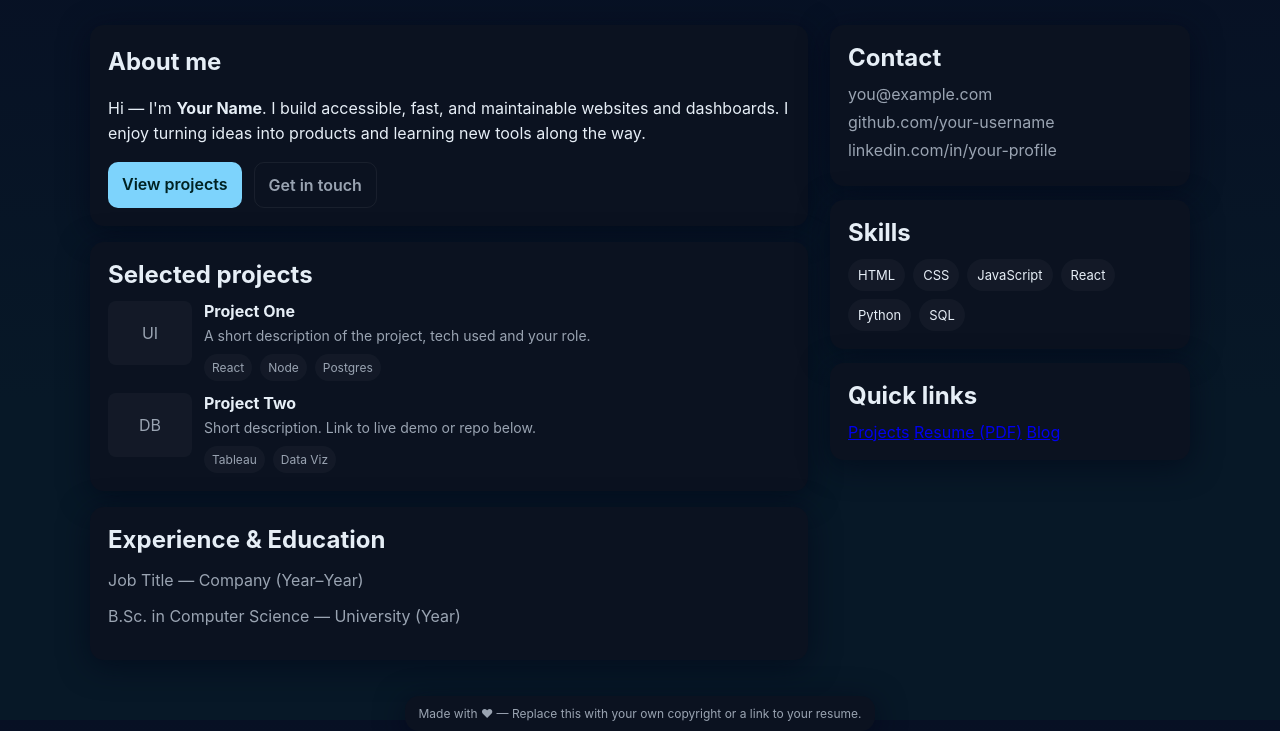
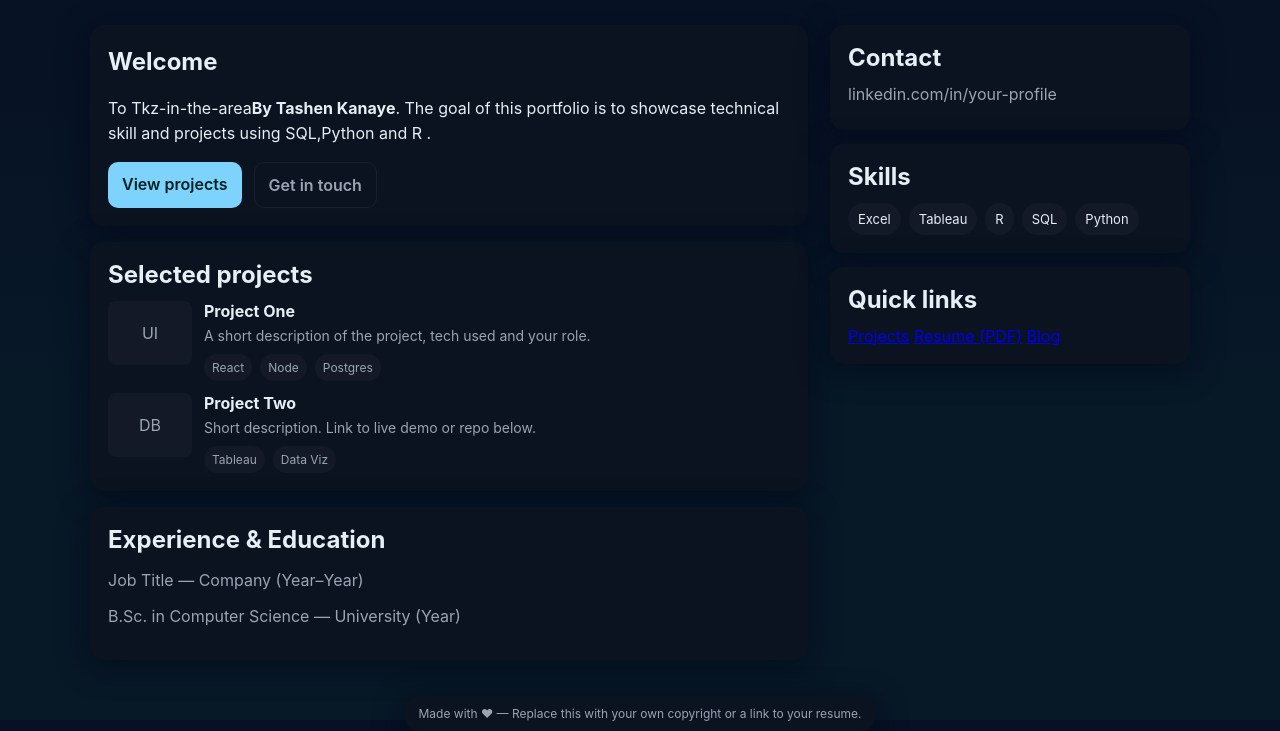
Before and after one commit to Tkz-in-the-area/Tkz-in-the-area.github.io, a plain HTML site: page index.html in a window 1280 px wide. Shown: the part 80-811 px from the top of the page. Drawn offline with Linux system fonts and the light colour scheme.

Commit message:
Update index.html

```diff
--- a/index.html
+++ b/index.html
@@ -3,7 +3,7 @@
 <head>
   <meta charset="utf-8" />
   <meta name="viewport" content="width=device-width,initial-scale=1" />
-  <title>Your Name — Portfolio</title>
+  <title>Tashen Kanaye — Portfolio</title>
   <meta name="description" content="Portfolio of Your Name — developer, designer, problem solver." />
 
   <!-- Simple, single-file portfolio. Edit the placeholders below (YOUR NAME, BIO, PROJECTS, LINKS) -->
@@ -66,7 +66,7 @@
     <header>
       <div class="avatar">YN</div>
       <div class="title">
-        <h1>Your Name — Frontend Engineer</h1>
+        <h1>Tashen Kanaye — Aspiring Data Professional </h1>
         <p>Building delightful web experiences. Based in City, Country. Open to freelance & full-time.</p>
       </div>
     </header>
@@ -74,8 +74,8 @@
     <main>
       <div>
         <section class="card about">
-          <h2>About me</h2>
-          <p>Hi — I'm <strong>Your Name</strong>. I build accessible, fast, and maintainable websites and dashboards. I enjoy turning ideas into products and learning new tools along the way.</p>
+          <h2>Welcome</h2>
+          <p>To Tkz-in-the-area<strong>By Tashen Kanaye</strong>. The goal of this portfolio is to showcase technical skill and projects using SQL,Python and R .</p>
 
           <div class="cta">
             <a class="btn" href="#projects">View projects</a>
@@ -126,20 +126,19 @@
       <aside class="sidebar">
         <div class="card section contact">
           <h2>Contact</h2>
-          <a href="mailto:you@example.com">you@example.com</a>
-          <a href="https://github.com/your-username" target="_blank" rel="noopener">github.com/your-username</a>
+          <a href="mailto:kanayetashen.gmail.com</a>
+          <a href="https://github.com/Tkz-in-the=area</a>
           <a href="https://www.linkedin.com/in/your-profile" target="_blank" rel="noopener">linkedin.com/in/your-profile</a>
         </div>
 
         <div class="card section">
           <h2>Skills</h2>
           <div class="skills">
-            <span class="skill">HTML</span>
-            <span class="skill">CSS</span>
-            <span class="skill">JavaScript</span>
-            <span class="skill">React</span>
+            <span class="skill">Excel</span>
+            <span class="skill">Tableau</span>
+            <span class="skill">R</span>
+            <span class="skill">SQL</span>
             <span class="skill">Python</span>
-            <span class="skill">SQL</span>
           </div>
         </div>
 
```
